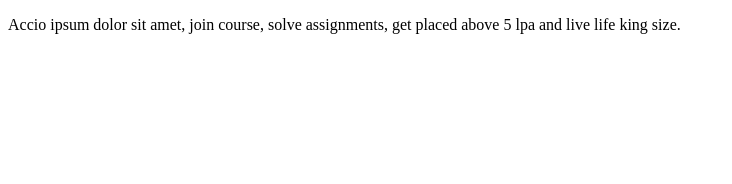
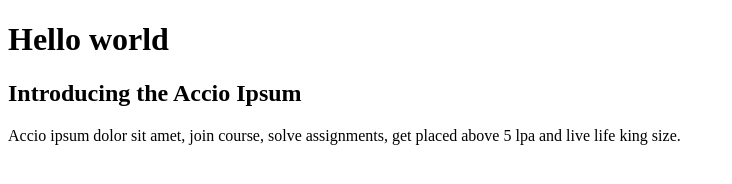
Before and after one commit to acciojob/fill-in-the-blanks-with-placeholder-text-Rajatkumar782, a website: page main.html in a window 1280 px wide. Shown: the whole page, without its empty margins (0-732 px from the left). Drawn offline with Linux system fonts and the light colour scheme.

Commit message:
created a submission

```diff
--- a/main.html
+++ b/main.html
@@ -7,6 +7,8 @@
 </head>
 
 <body>
+<h1>Hello world</h1>
+<h2>Introducing the Accio Ipsum</h2
 <p>
 	Accio ipsum dolor sit amet, join course, solve assignments, get placed above 5 lpa and live life king size.
 </p>
```
